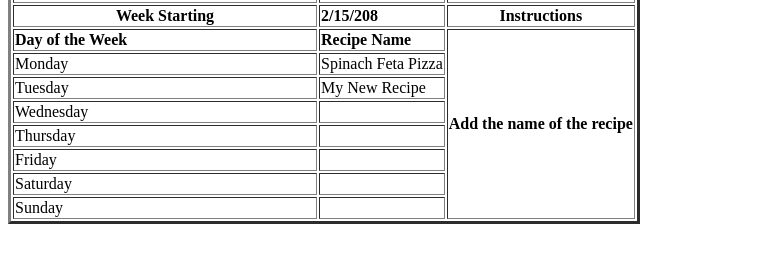
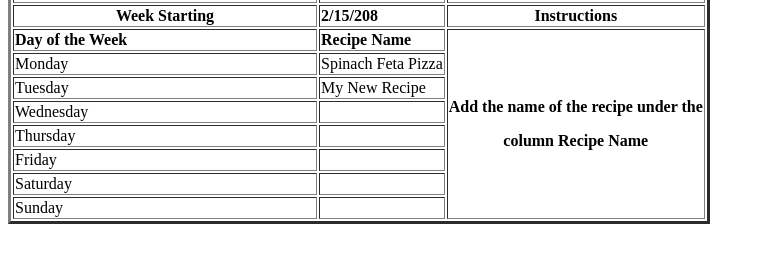
Before and after one commit to joseph-jennings1/Module02, a plain HTML site: page index.html in a window 1280 px wide. Shown: the part 242-504 px from the top of the page, without its empty margins (0-765 px from the left). Drawn offline with Linux system fonts and the light colour scheme.

Commit message:
Update index.html

```diff
--- a/index.html
+++ b/index.html
@@ -34,7 +34,10 @@
 		<tr>
 			<td colspan="4"><b>Day of the Week</b></td>
 			<td><b>Recipe Name</b></td>
-			<th rowspan="8" colspan="3">Add the name of the recipe</th>
+			<th rowspan="8" colspan="3">
+				<p>Add the name of the recipe under the</p>
+				<p>column Recipe Name</p>
+			</th>
 		</tr>
 
 		<tr>
```
